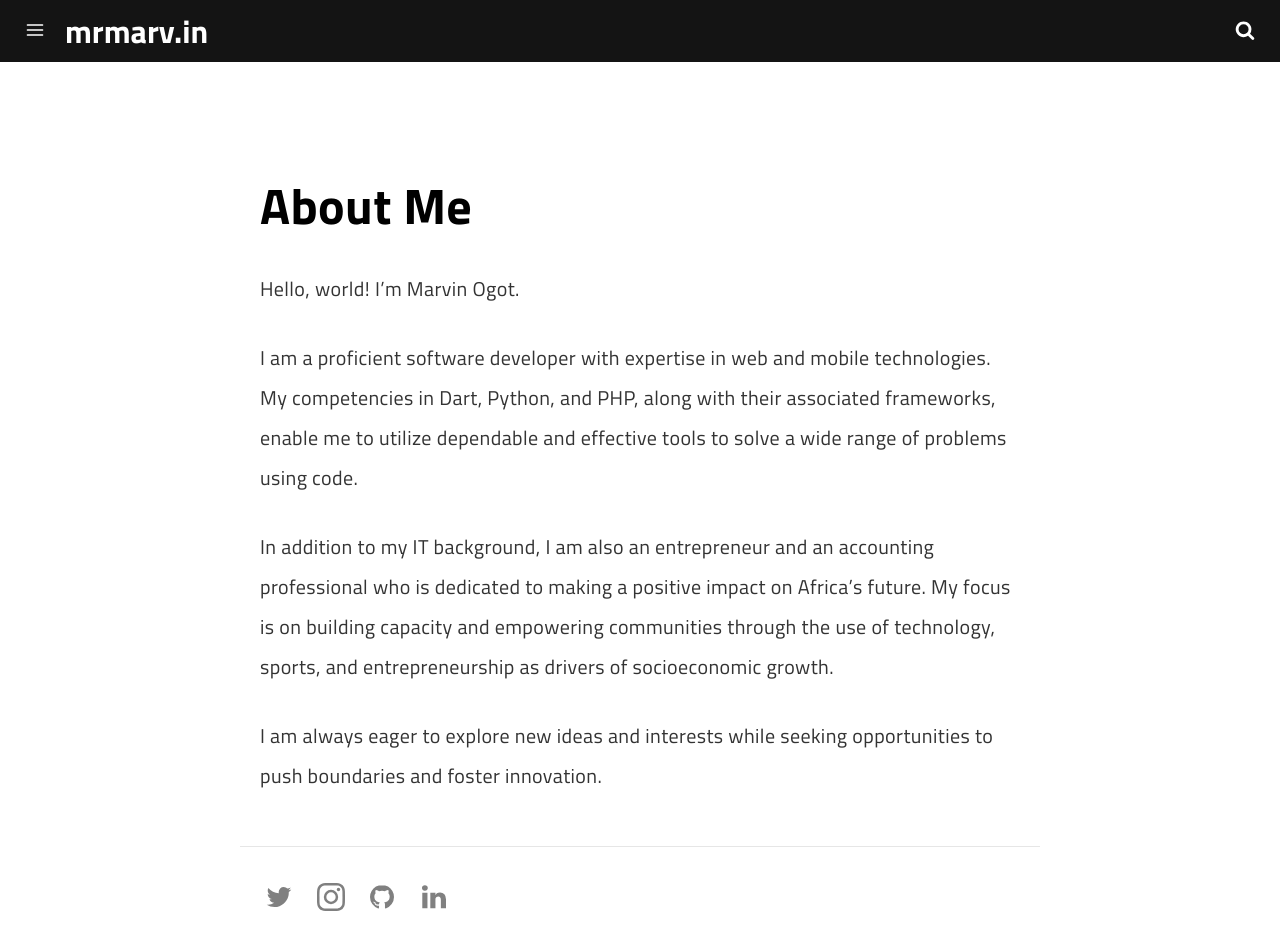
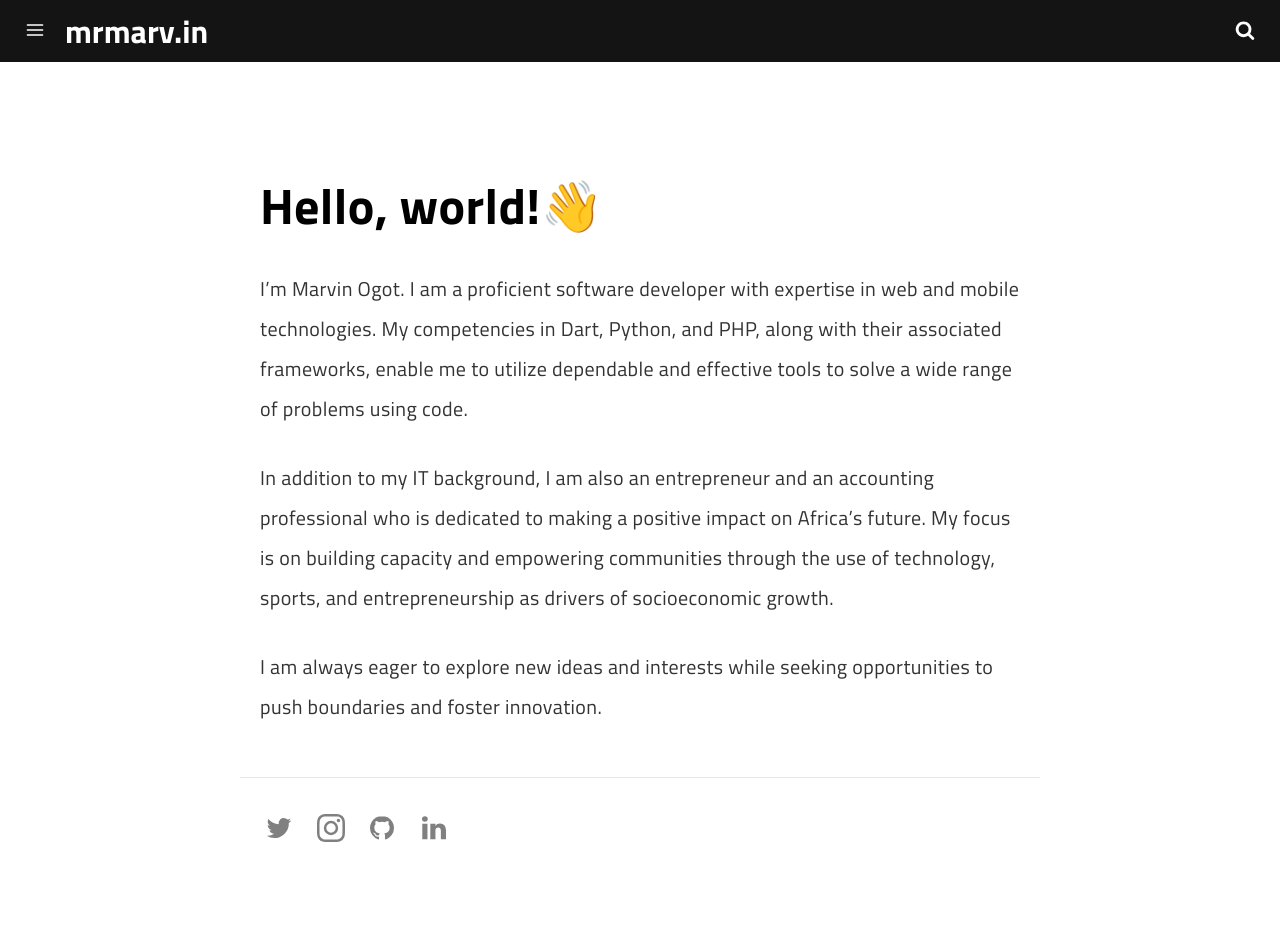
Before and after one commit to marv0/marv0.github.io, a Jekyll site: the page built from pages/about.md, in a window 1280 px wide and 947 px high. Built offline with Jekyll 4.4.1, drawn with Linux system fonts in a browser that asks for light colours; a script that is not in the unit is left out.

Commit message:
Update about.md

```diff
--- a/pages/about.md
+++ b/pages/about.md
@@ -7,11 +7,9 @@ description: Some description.
 permalink: /about/
 ---
 
-# About Me
+# Hello, world!👋
 
-Hello, world! I'm Marvin Ogot.
-
-I am a proficient software developer with expertise in web and mobile technologies. My competencies in Dart, Python, and PHP, along with their associated frameworks, enable me to utilize dependable and effective tools to solve a wide range of problems using code.
+I'm Marvin Ogot. I am a proficient software developer with expertise in web and mobile technologies. My competencies in Dart, Python, and PHP, along with their associated frameworks, enable me to utilize dependable and effective tools to solve a wide range of problems using code.
 
 In addition to my IT background, I am also an entrepreneur and an accounting professional who is dedicated to making a positive impact on Africa's future. My focus is on building capacity and empowering communities through the use of technology, sports, and entrepreneurship as drivers of socioeconomic growth.
 
```
